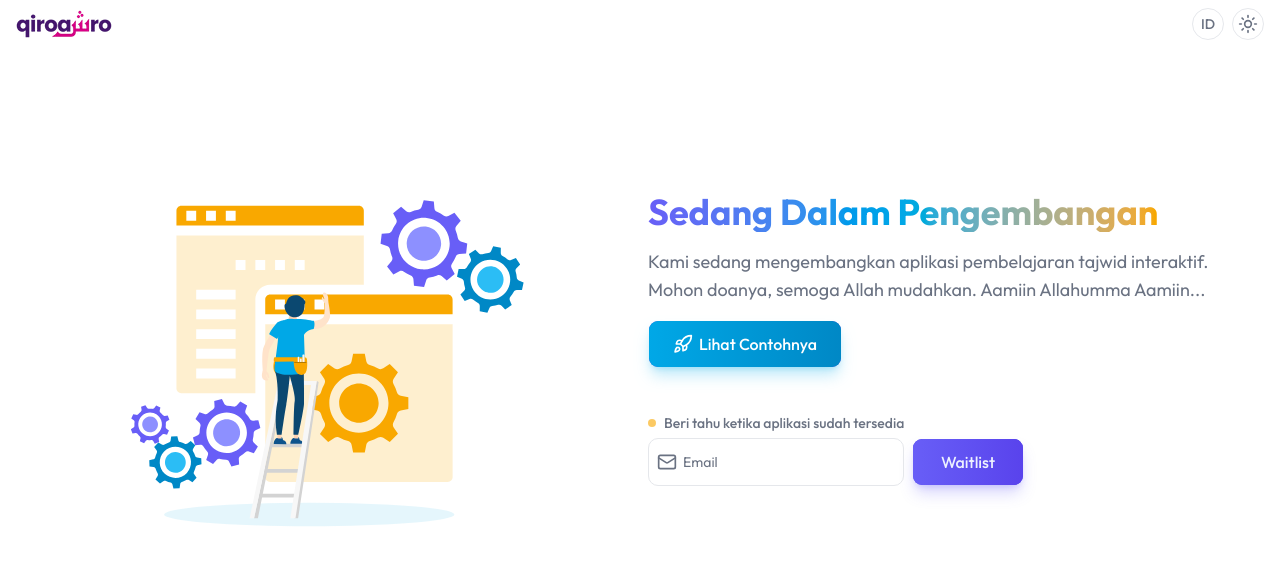
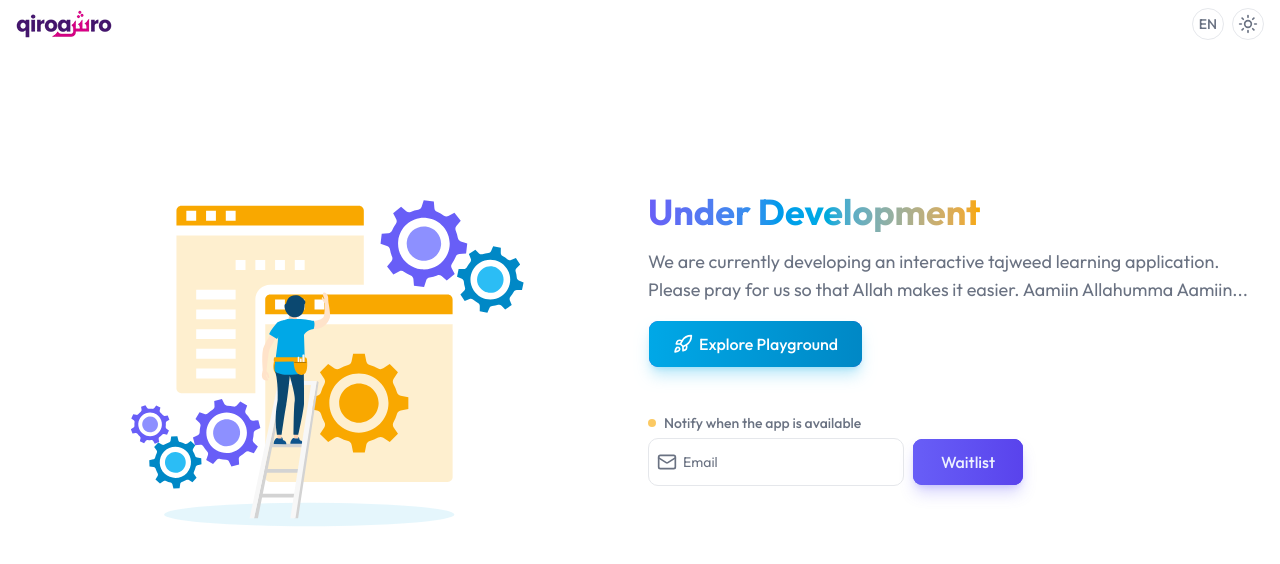
Before and after one commit to hurifajri/qiroasro, a Next.js app: page / in a window 1280 px wide. Shown: the top 564 px of the page. Built offline with nearby package versions, Linux system fonts and the light colour scheme; no server answers.

Commit message:
chore: set default locale

```diff
--- a/src/stores/global.ts
+++ b/src/stores/global.ts
@@ -30,7 +30,7 @@ interface GlobalAction {
 export type GlobalStore = GlobalState & GlobalAction;
 
 function initPersistedGlobalState(): PersistedGlobalState {
-  return { locale: 'id', theme: 'light' };
+  return { locale: 'en', theme: 'light' };
 }
 
 export function initGlobalState(persistedState?: PersistedGlobalState): GlobalState {
```
